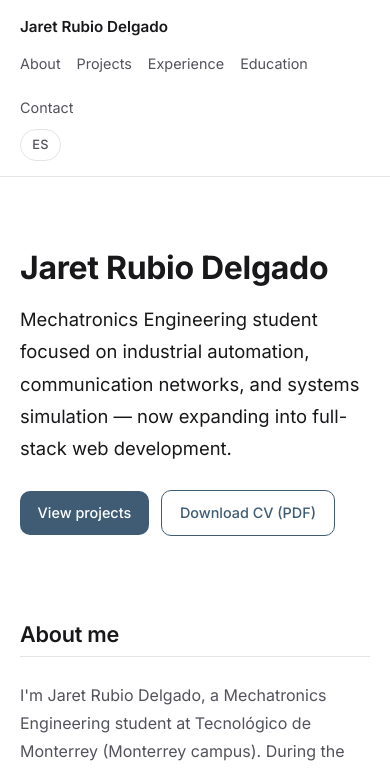
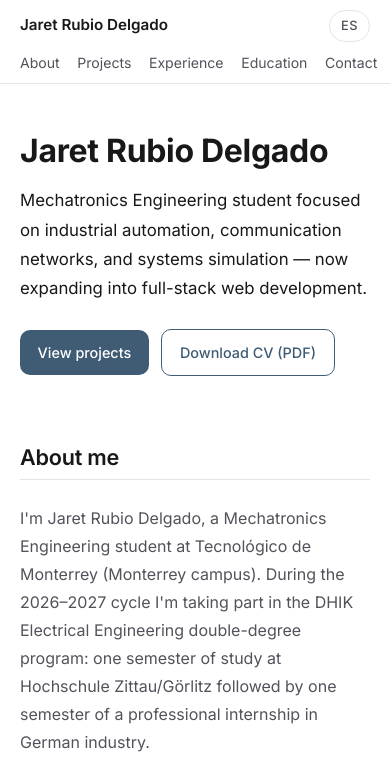
Before and after one commit to jaretjrd-source/portafolio, a plain HTML site: page index.html in a window 390 px wide. Shown: the top 771 px of the page. Drawn offline with Linux system fonts and the light colour scheme.

Commit message:
Versión para teléfono: header compacto, Educación y Skills apiladas
Co-Authored-By: Claude Opus 5.5 <noreply@anthropic.com>

```diff
--- a/css/styles.css
+++ b/css/styles.css
@@ -557,17 +557,53 @@ footer p {
   color: var(--text-soft);
 }
 
-/* ---------- 12. Ajuste para pantallas pequeñas ----------
-   (el trabajo completo de responsive es la Fase 3) */
+/* ---------- 12. Teléfono (pantallas angostas) ---------- */
 
 @media (max-width: 600px) {
   :root {
     --space: 1.25rem;
   }
 
+  /* El header fijo debe ocupar poco: arriba nombre + botón de idioma,
+     abajo el menú en UNA línea que se desliza de lado si no cabe */
+  html {
+    scroll-padding-top: 6.5rem;
+  }
+
   .header-inner {
-    flex-direction: column;
-    align-items: flex-start;
+    display: grid;
+    grid-template-columns: 1fr auto;
+    gap: 0.35rem 1rem;
+    padding-block: 0.6rem 0.45rem;
+  }
+
+  .lang-toggle {
+    grid-column: 2;
+    grid-row: 1;
+  }
+
+  nav {
+    grid-column: 1 / -1;
+    margin-left: 0;
+    /* que el menú pueda deslizarse hasta el borde de la pantalla */
+    margin-inline: calc(var(--space) * -1);
+    overflow-x: auto;
+    scrollbar-width: none;
+  }
+
+  nav::-webkit-scrollbar {
+    display: none;
+  }
+
+  nav ul {
+    flex-wrap: nowrap;
+    gap: 1.1rem;
+    padding-inline: var(--space);
+  }
+
+  nav a {
+    white-space: nowrap;
+    font-size: 0.88rem;
   }
 
   main {
@@ -578,7 +614,39 @@ footer p {
     margin-bottom: 2.75rem;
   }
 
+  #inicio {
+    padding-block: 0.5rem 0.5rem;
+  }
+
+  #inicio p[lang] {
+    font-size: 1.05rem;
+  }
+
   #proyectos article {
     padding: 1.25rem;
   }
+
+  /* Skills: título pegado a su contenido, y separación entre grupos */
+  dl {
+    gap: 0;
+  }
+
+  dt {
+    margin-bottom: 0.1rem;
+  }
+
+  dd {
+    margin-bottom: 1.1rem;
+  }
+
+  /* Educación: logo arriba y el texto a todo lo ancho */
+  .edu-item,
+  .edu-item--wide {
+    grid-template-columns: 1fr;
+    gap: 0.75rem;
+  }
+
+  .edu-logo--wide {
+    width: 130px;
+  }
 }
```
Also changed, not shown: 1 other file.
